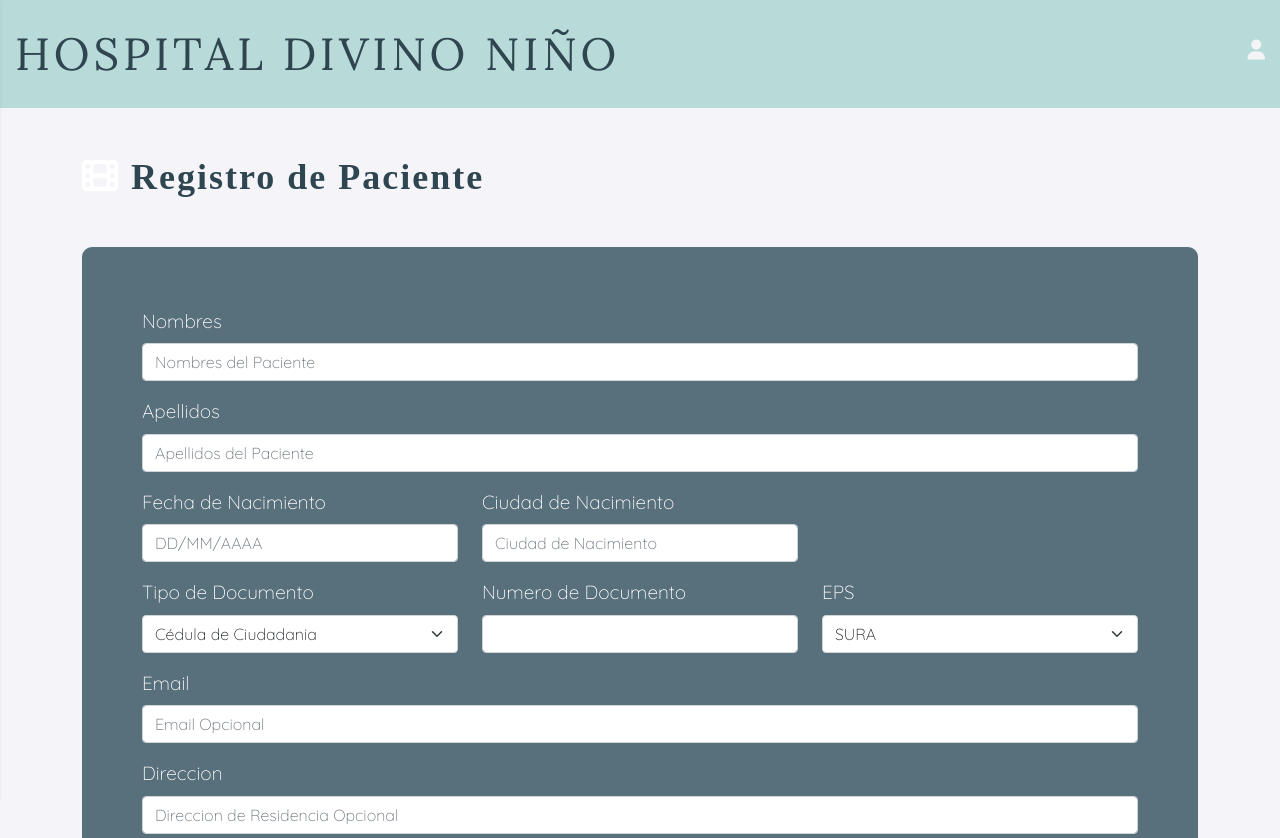
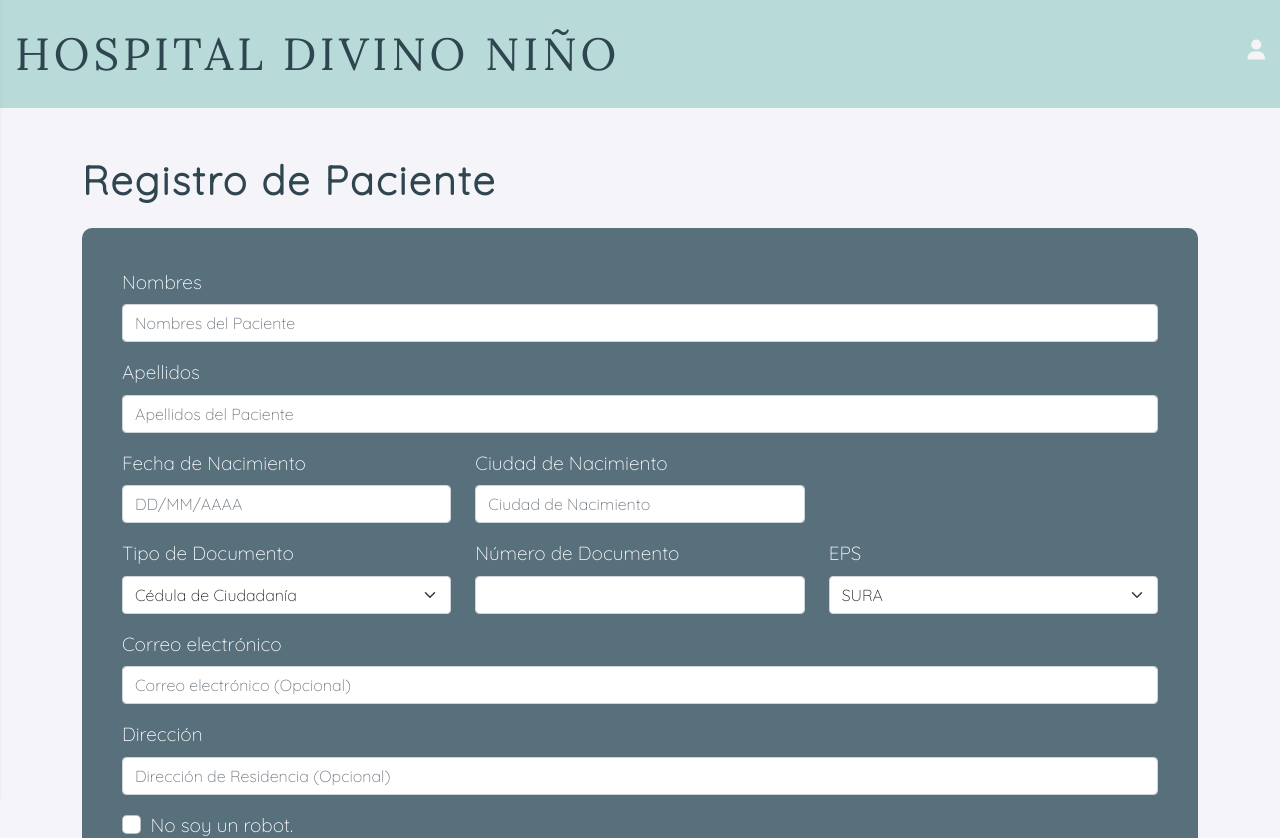
Before and after one commit to yeidigomez/Triage_hospital_20211, a React (Create React App) app: page /ingreso-paciente/1 in a window 1280 px wide. Shown: the top 838 px of the page. Built offline with nearby package versions, Linux system fonts and the light colour scheme; no server answers.

Commit message:
mejora estética 2

```diff
--- a/src/components/IngresoPaciente/IngresoPaciente.js
+++ b/src/components/IngresoPaciente/IngresoPaciente.js
@@ -64,10 +64,10 @@ function GuardarPelicula() {
 
   return (
     <>
-      <h1 className="mb-5">
-        <i className="fas fa-film"></i> Registro de Paciente
+      <h1 className="mb-0">
+        <i className=""></i> Registro de Paciente
       </h1>
-      <Form onSubmit={handleSubmit}>
+      <Form onSubmit={handleSubmit} className="mt-4">
         <Form.Group className="mb-3" controlId="formGroupNombres">
           <Form.Label>Nombres</Form.Label>
           <Form.Control
@@ -129,16 +129,16 @@ function GuardarPelicula() {
           <Form.Group as={Col} controlId="formGridTipo">
             <Form.Label>Tipo de Documento</Form.Label>
             <Form.Select defaultValue="Tipo">
-              <option>Cédula de Ciudadania</option>
+              <option>Cédula de Ciudadanía</option>
               <option>Registro Civil</option>
               <option>Tarjeta de Identidad</option>
-              <option>Cédula extranjera</option>
+              <option>Cédula de extranjería</option>
               <option>Otro</option>
             </Form.Select>
           </Form.Group>
 
           <Form.Group as={Col} controlId="formGridCDocumento">
-            <Form.Label>Numero de Documento</Form.Label>
+            <Form.Label>Número de Documento</Form.Label>
             <Form.Control />
           </Form.Group>
 
@@ -157,18 +157,18 @@ function GuardarPelicula() {
         </Row>
         <Row className="mb-3">
           <Form.Group as={Col} controlId="formGridEmail">
-            <Form.Label>Email</Form.Label>
-            <Form.Control type="email" placeholder="Email Opcional" />
+            <Form.Label>Correo electrónico</Form.Label>
+            <Form.Control type="email" placeholder="Correo electrónico (Opcional)" />
           </Form.Group>
         </Row>
 
         <Form.Group className="mb-3" controlId="formGridAddress1">
-          <Form.Label>Direccion</Form.Label>
-          <Form.Control placeholder="Direccion de Residencia Opcional" />
+          <Form.Label>Dirección</Form.Label>
+          <Form.Control placeholder="Dirección de Residencia (Opcional)" />
         </Form.Group>
 
         <Form.Group className="mb-3" id="formGridCheckbox">
-          <Form.Check type="checkbox" label="No soy un robot" />
+          <Form.Check type="checkbox" label="No soy un robot." />
         </Form.Group>
 
         </Form.Group>
--- a/src/components/Login/Login.css
+++ b/src/components/Login/Login.css
@@ -1,7 +1,7 @@
 form {
   background-color: #586F7C;
   margin-top: 40px;
-  padding: 60px;
+  padding: 40px;
   border-radius: 10px;
 }
 form button {
--- a/src/index.css
+++ b/src/index.css
@@ -57,9 +57,9 @@ ul li {
 
 h1  {
   color: #2F4550;
-  font-family: "Bangers", cursive;
-  font-size: 36px;
-  font-weight: bold;
+  font-family: "Quicksand", cursive;
+  font-size: 40px;
+  font-weight: bolder;
   letter-spacing: 2px;
 }
 h1 .fas {
```
